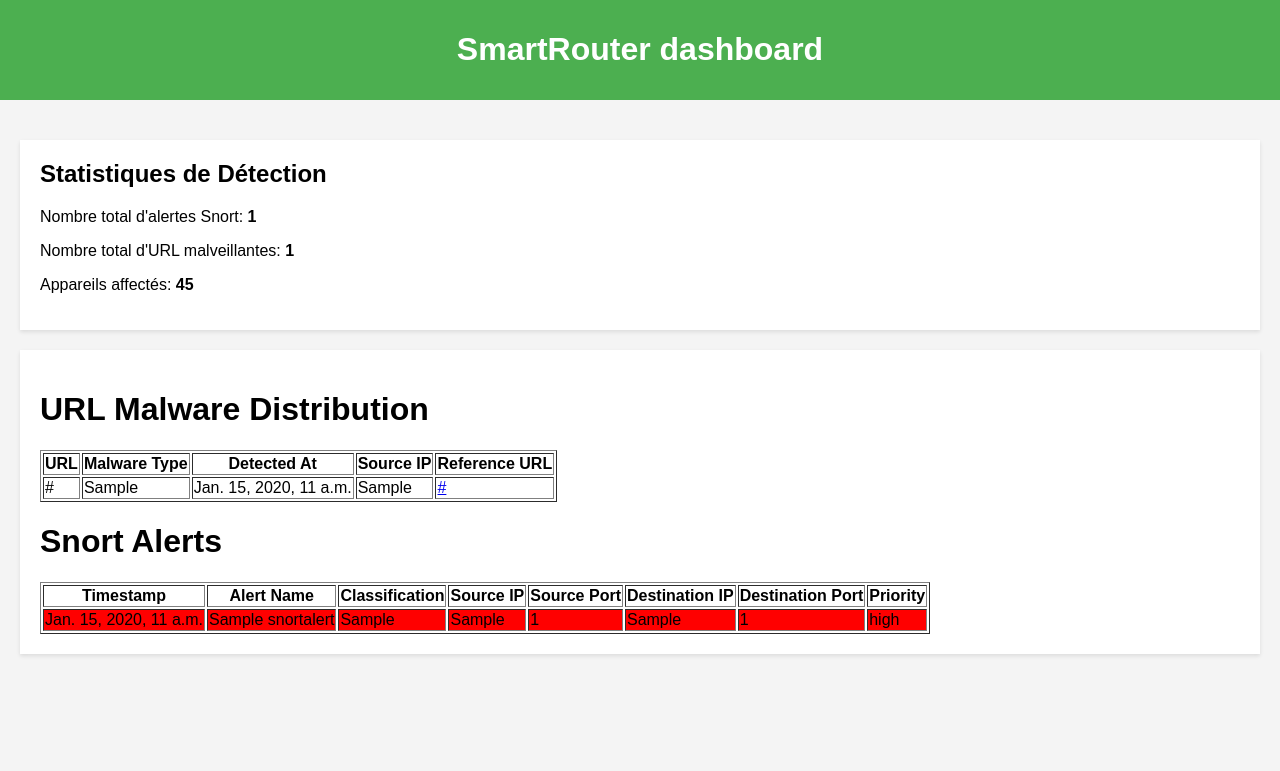
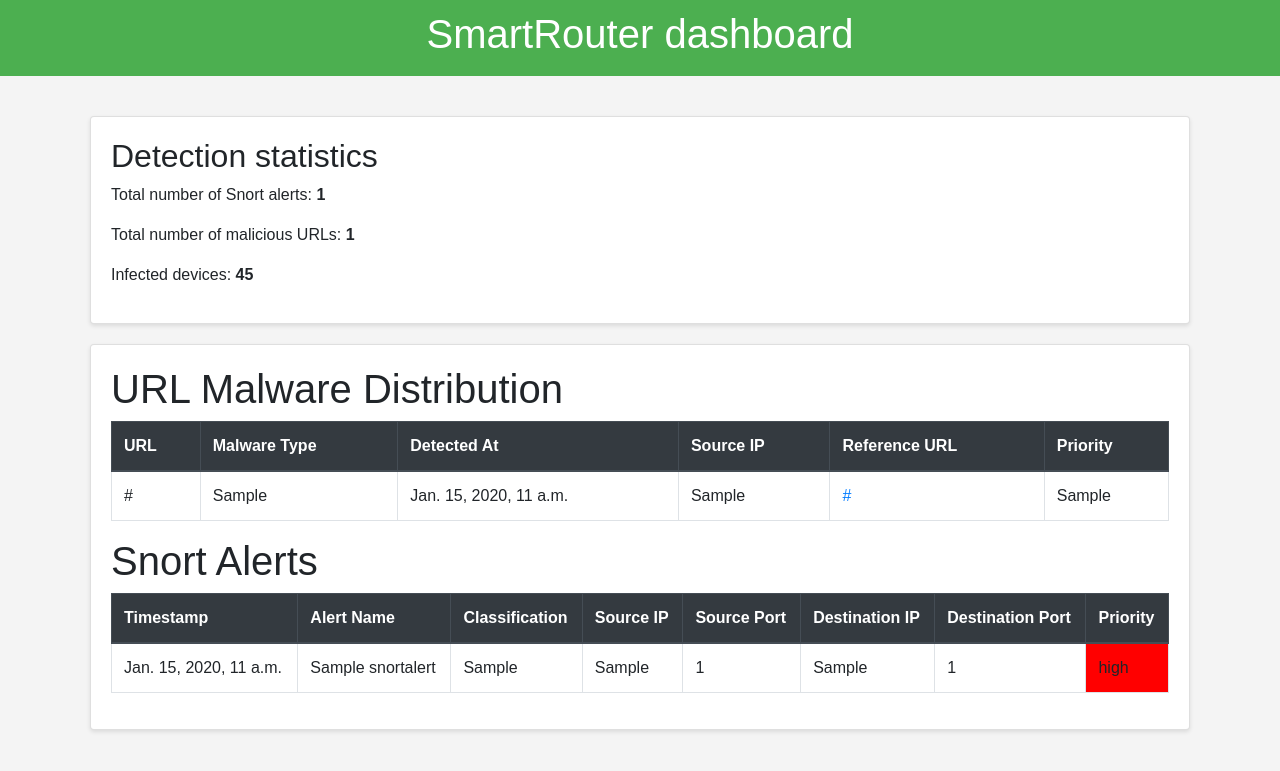
Before and after one commit to cylab-be/smart-router, a Django app: page / in a window 1280 px wide. Shown: the top 771 px of the page. Run offline with Django 4.2, Linux system fonts and the light colour scheme; tables that the repository leaves empty hold one stand-in row (values such as "Sample post"); some libraries are stand-ins or nearby versions.

Commit message:
Add priority for URLHaus

```diff
--- a/src/dashboard/models.py
+++ b/src/dashboard/models.py
@@ -6,6 +6,7 @@
     detected_at = models.DateTimeField(auto_now_add=True)
     source_ip = models.GenericIPAddressField()
     reference_url = models.URLField(max_length=255, null=True, blank=True)
+    priority = models.CharField(max_length=10, null=True, blank=True)
 
     def __str__(self):
         return self.url
--- a/src/templates/dashboard/index.html
+++ b/src/templates/dashboard/index.html
@@ -3,6 +3,7 @@
 <head>
     <meta charset="UTF-8">
     <title>SmartRouter dashboard</title>
+    <link rel="stylesheet" href="https://stackpath.bootstrapcdn.com/bootstrap/4.5.2/css/bootstrap.min.css">
     <style>
         body {
             font-family: Arial, sans-serif;
@@ -45,21 +46,25 @@
     </div>
     <div class="container">
         <div class="card">
-            <h2>Statistiques de Détection</h2>
-            <p>Nombre total d'alertes Snort: <strong>{{ snort_alert_count }}</strong></p>
-            <p>Nombre total d'URL malveillantes: <strong>{{ malicious_url_count }}</strong></p>
-            <p>Appareils affectés: <strong>45</strong></p>
+            <h2>Detection statistics</h2>
+            <p>Total number of Snort alerts: <strong>{{ snort_alert_count }}</strong></p>
+            <p>Total number of malicious URLs: <strong>{{ malicious_url_count }}</strong></p>
+            <p>Infected devices: <strong>45</strong></p>
         </div>
         <div class="card">
             <h1>URL Malware Distribution</h1>
-                <table border="1">
+            <table class="table table-bordered">
+                <thead class="thead-dark">
                     <tr>
                         <th>URL</th>
                         <th>Malware Type</th>
                         <th>Detected At</th>
                         <th>Source IP</th>
                         <th>Reference URL</th>
+                        <th>Priority</th>
                     </tr>
+                </thead>
+                <tbody>
                     {% for alert in malicious_urls %}
                     <tr>
                         <td>{{ alert.url }}</td>
@@ -73,11 +78,14 @@
                                 None
                             {% endif %}
                         </td>
+                        <td>{{ alert.priority }}</td>
                     </tr>
                     {% endfor %}
+                </tbody>
             </table>
             <h1>Snort Alerts</h1>
-            <table border="1">
+            <table class="table table-bordered">
+                <thead class="thead-dark">
                     <tr>
                         <th>Timestamp</th>
                         <th>Alert Name</th>
@@ -88,8 +96,10 @@
                         <th>Destination Port</th>
                         <th>Priority</th>
                     </tr>
+                </thead>
+                <tbody>
                     {% for alert in snort_alerts %}
-                <tr class="{{ alert.priority_label }}">
+                    <tr>
                         <td>{{ alert.timestamp }}</td>
                         <td>{{ alert.alert_name }}</td>
                         <td>{{ alert.classification }}</td>
@@ -97,9 +107,10 @@
                         <td>{{ alert.src_port }}</td>
                         <td>{{ alert.dest_ip }}</td>
                         <td>{{ alert.dest_port }}</td>
-                    <td>{{ alert.priority_label }}</td>
+                        <td class="{{ alert.priority_label }}"> {{ alert.priority_label }}</td>
                     </tr>
                     {% endfor %}
+                </tbody>
             </table>
         </div>
     </div>
```
Also changed, not shown: src/signature_analysis/url.py (+21 -1 lines). Lines whose indentation alone changed are shown as unchanged.
